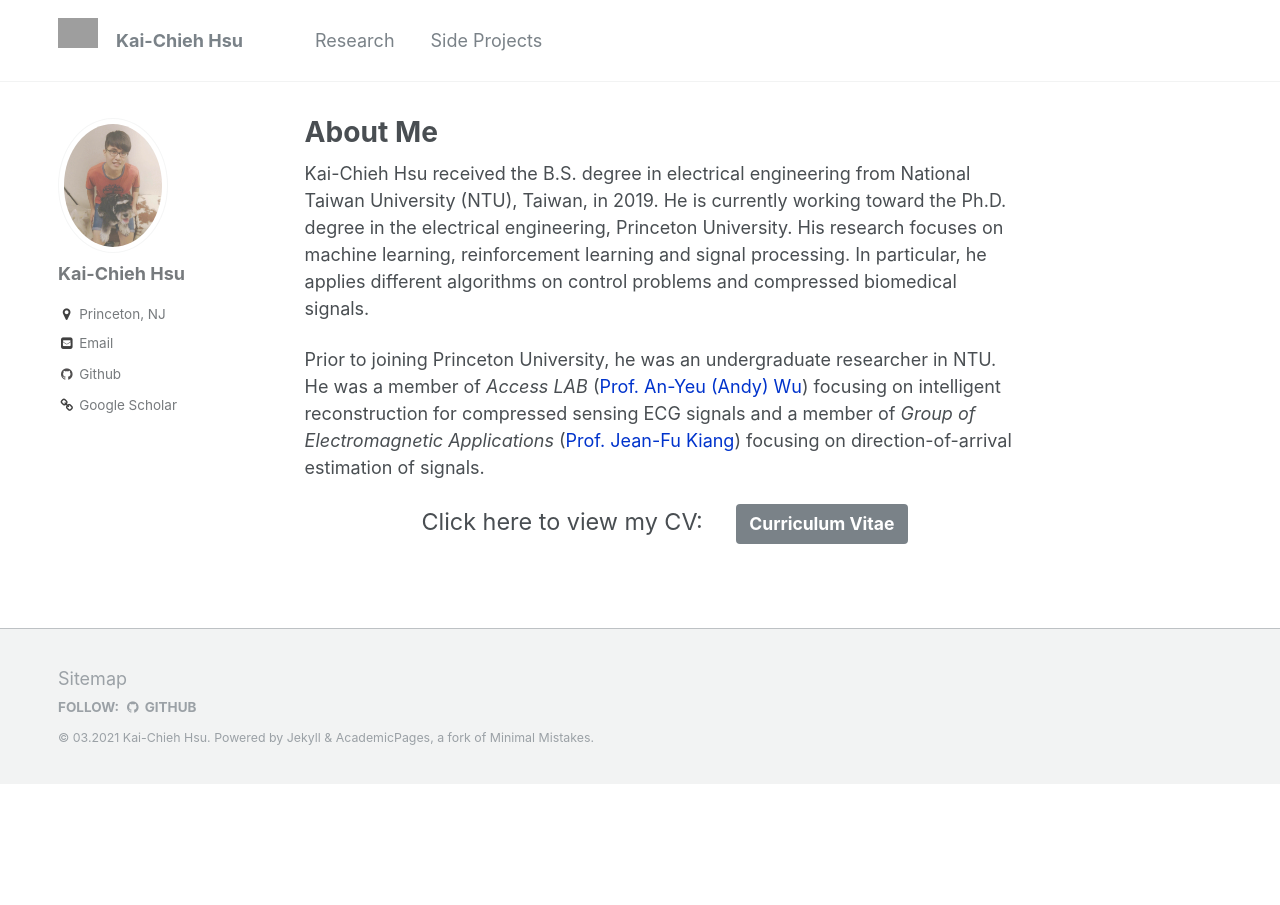
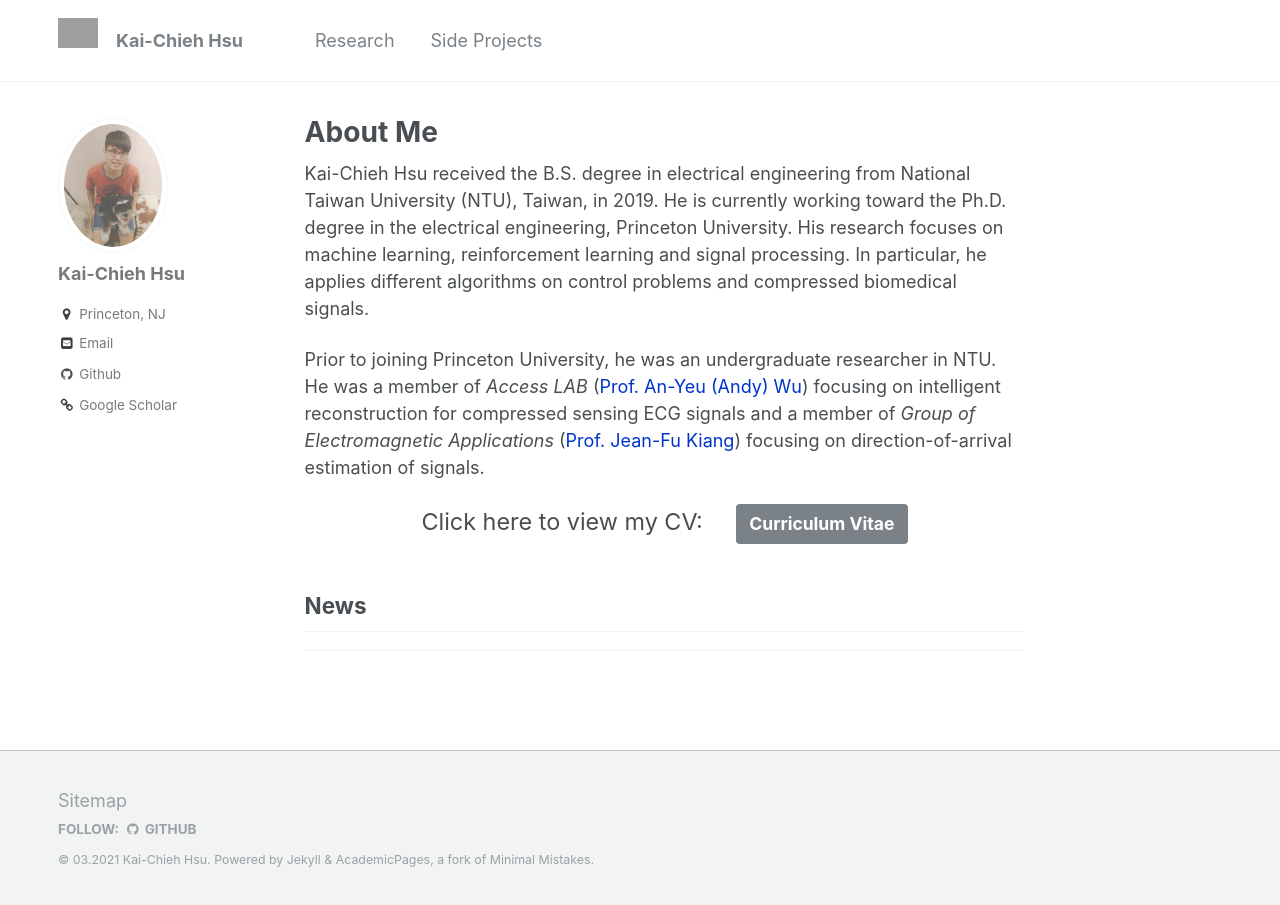
Before and after one commit to kaichiehhsu/kaichiehhsu.github.io, a Jekyll site: the page built from _pages/about.md, in a window 1280 px wide. Built offline with Jekyll 4.4.1, drawn with Linux system fonts in a browser that asks for light colours.

Commit message:
news session

```diff
--- a/_pages/about.md
+++ b/_pages/about.md
@@ -22,3 +22,7 @@ He was a member of *Access LAB* (<a href="http://access.ee.ntu.edu.tw/" style="c
 		</span>
 	</a>
 </center>
+
+
+## News
+---
```
